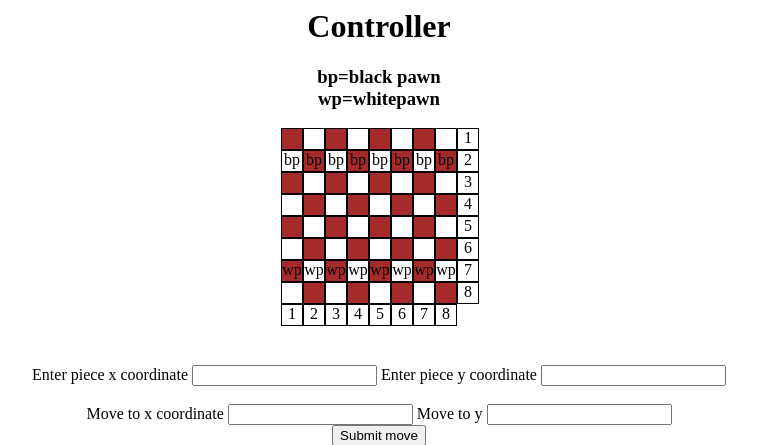
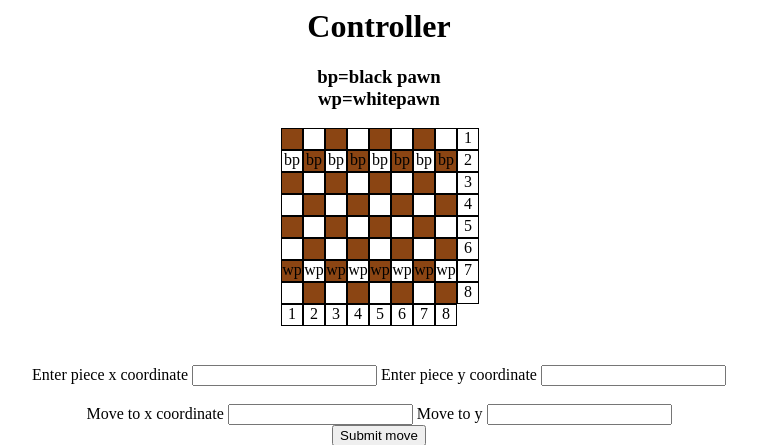
Before and after one commit to MichaelMrt/ChessPHP, a PHP site: page /controller.php in a window 1280 px wide. Shown: the top 445 px of the page, without its empty margins (261-1018 px from the left). Run offline with PHP 8.4, Linux system fonts and the light colour scheme.

Commit message:
Changed the browntone it looked too red

```diff
--- a/src/style.css
+++ b/src/style.css
@@ -24,5 +24,5 @@ body {
 }
 
 .brown{
-    background-color: brown;
+    background-color: #8B4513;
 }
```
